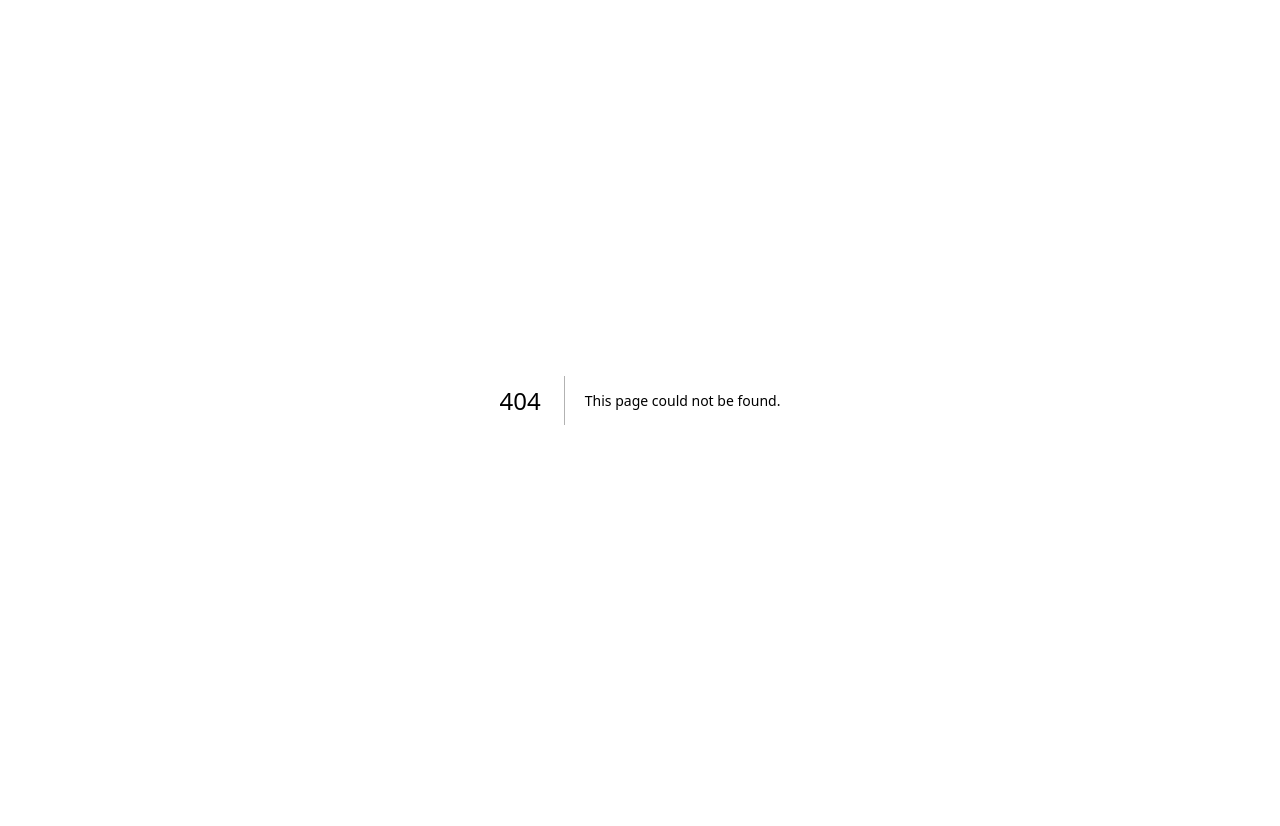
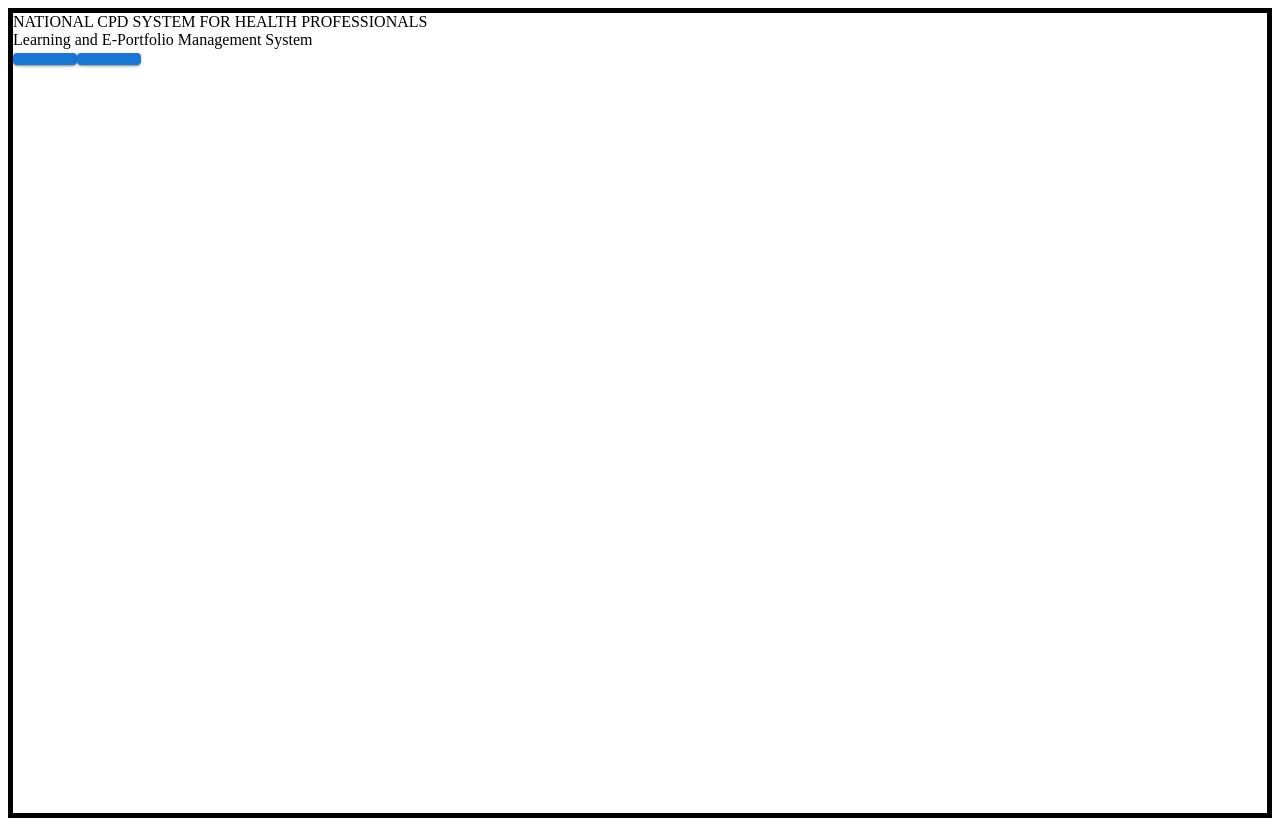
Before and after one commit to gayashan2020/client, a Next.js app: page /landingPage2 in a window 1280 px wide. Before the commit this address had no page. Before the commit the page ends 800 px from the top, so only its background shows below. Built offline with nearby package versions, Linux system fonts and the light colour scheme.

Commit message:
style: chat message layout and landing page

```diff
--- /dev/null
+++ b/src/components/landingPageComponents/hero.js
@@ -0,0 +1,20 @@
+import { Button } from "@mui/material";
+import style from "../../styles/landingPage.module.css"
+export const HeroSection = () => {
+  return (
+    <div className={style.main_hero_container}>
+      <div className={style.title}>NATIONAL CPD SYSTEM FOR HEALTH PROFESSIONALS</div>
+      <div className={style.sub_title}>Learning and E-Portfolio Management System</div>
+      <Button
+        className={style.login_btn}
+        variant="contained"
+        color="primary"
+      ></Button>
+      <Button
+        className={style.register_btn}
+        variant="contained"
+        color="primary"
+      ></Button>
+    </div>
+  );
+};
--- a/src/pages/index.js
+++ b/src/pages/index.js
@@ -1,6 +1,7 @@
 // pages/index.js
 import { getSession } from '../lib/session';
 import LandingPage from './landingPage';
+import LandingPage2 from './landingPage2'
 
 export default function Home() {
   // Render your landing page content here
--- /dev/null
+++ b/src/pages/landingPage2.js
@@ -0,0 +1,17 @@
+import React from "react";
+import {
+  Box,
+  Card,
+  CardContent,
+  Grid,
+  Button,
+  Typography,
+} from "@mui/material";
+import { HeroSection } from "@/components/landingPageComponents/hero";
+export default function landingPage() {
+    return (
+        <div>
+            <HeroSection />
+        </div>
+    )
+}
--- /dev/null
+++ b/src/styles/landingPage.module.css
@@ -0,0 +1,20 @@
+.main_hero_container {
+    border: 5px solid #000;
+    height: 100vh;
+}
+
+.title {
+    /* border: 5px solid #000; */
+}
+
+.sub_title {
+    /* border: 5px solid #000; */
+}
+
+.login_btn {
+    /* border: 5px solid #000; */
+}
+
+.register_btn {
+    /* border: 5px solid #000; */
+}
```
Also changed, not shown: src/pages/admin/chat/index.js (+14 -6 lines).
